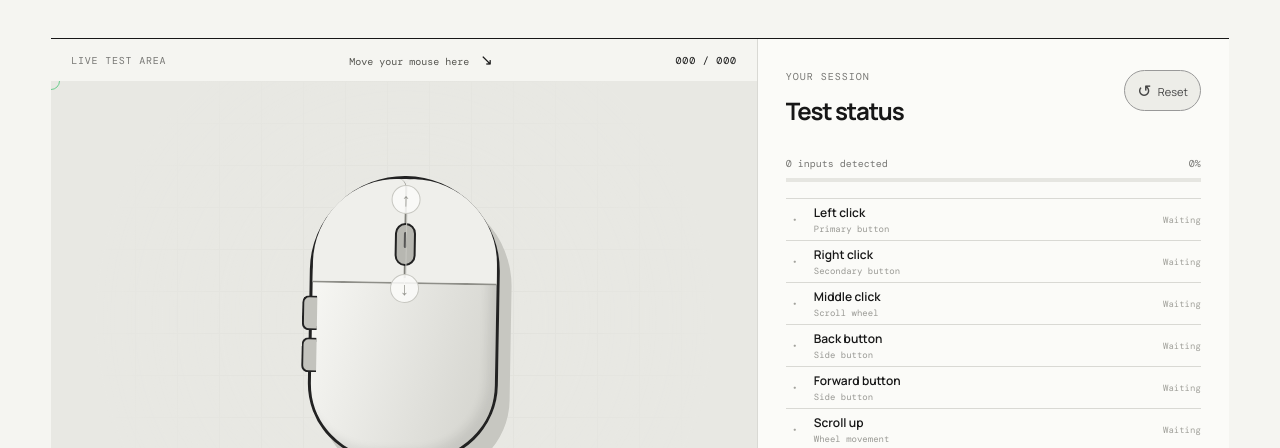
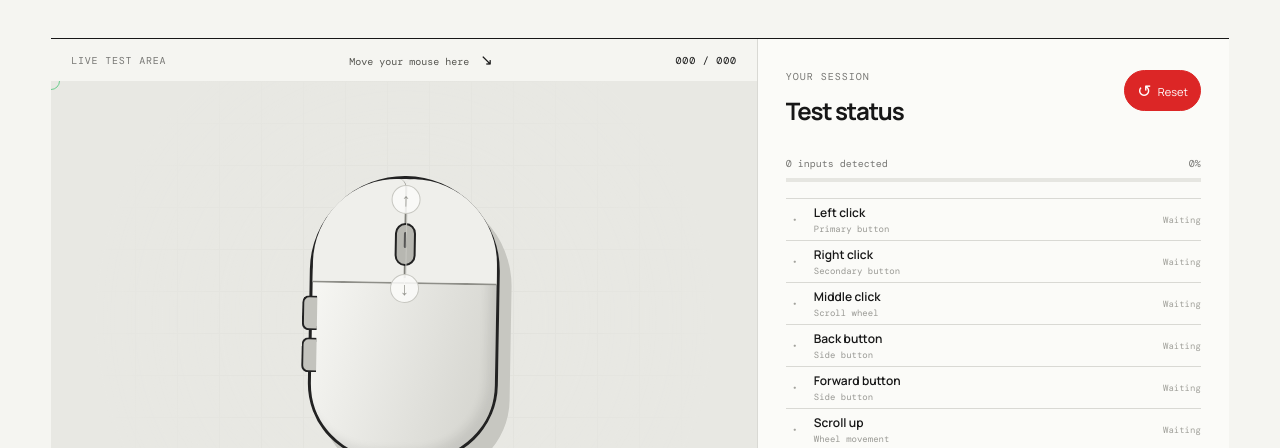
Before and after one commit to Zestojomoc/MOUSE-CHECKER, a website built with Vite: page index.html in a window 1280 px wide. In both pictures the pointer is over the button 1162 px from the left and 424 px from the top of the page. Shown: the part 334-782 px from the top of the page. Built offline with nearby package versions, Linux system fonts and the light colour scheme.

Commit message:
Turn Reset button red on hover

```diff
--- a/src/style.css
+++ b/src/style.css
@@ -59,9 +59,9 @@ h1 em { color:var(--muted); font-style:normal; font-weight:400; }
 .status-panel { padding:31px 28px 22px; background:var(--panel); }
 .status-heading { display:flex; justify-content:space-between; align-items:flex-start; }
 h2 { margin:0; font-size:24px; line-height:1; letter-spacing:-.05em; }
-.reset-button { border:1px solid var(--line); border-radius:99px; background:transparent; padding:8px 12px; cursor:pointer; font-size:11px; color:#444; transition:background .2s,border .2s; }
+.reset-button { border:1px solid var(--line); border-radius:99px; background:transparent; padding:8px 12px; cursor:pointer; font-size:11px; color:#444; transition:background .2s,border-color .2s,color .2s; }
 .reset-button span { font-size:17px; vertical-align:-1px; margin-right:4px; }
-.reset-button:hover { background:#ededE8; border-color:#999; } .reset-button:focus-visible { outline:2px solid var(--green); outline-offset:3px; }
+.reset-button:hover { background:#dc2626; border-color:#dc2626; color:#fff; } .reset-button:focus-visible { outline:2px solid var(--green); outline-offset:3px; }
 .progress-wrap { margin:34px 0 16px; }
 .progress-label { display:flex; justify-content:space-between; color:var(--muted); font:10px var(--mono); margin-bottom:8px; }
 .progress-track { height:4px; background:#e6e6e1; } #progress-bar { height:100%; width:0; background:var(--green); transition:width .35s ease; }
```
